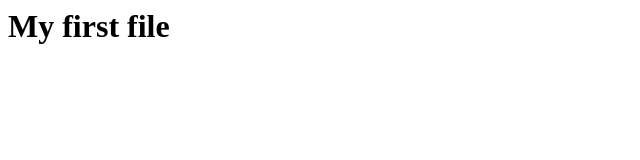
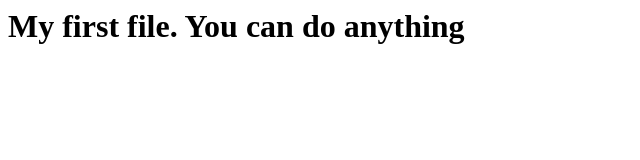
Before and after one commit to ak8820/myfirstgitrepo, a plain HTML site: page index.html in a window 1280 px wide. Shown: the whole page, without its empty margins (0-640 px from the left). Drawn offline with Linux system fonts and the light colour scheme.

Commit message:
My fisrt commit completed

```diff
--- a/index.html
+++ b/index.html
@@ -1,5 +1,5 @@
 <html>
 	<body>
-		<h1>My first file</h1>
+		<h1>My first file. You can do anything</h1>
 	</body>
 </html>
```
